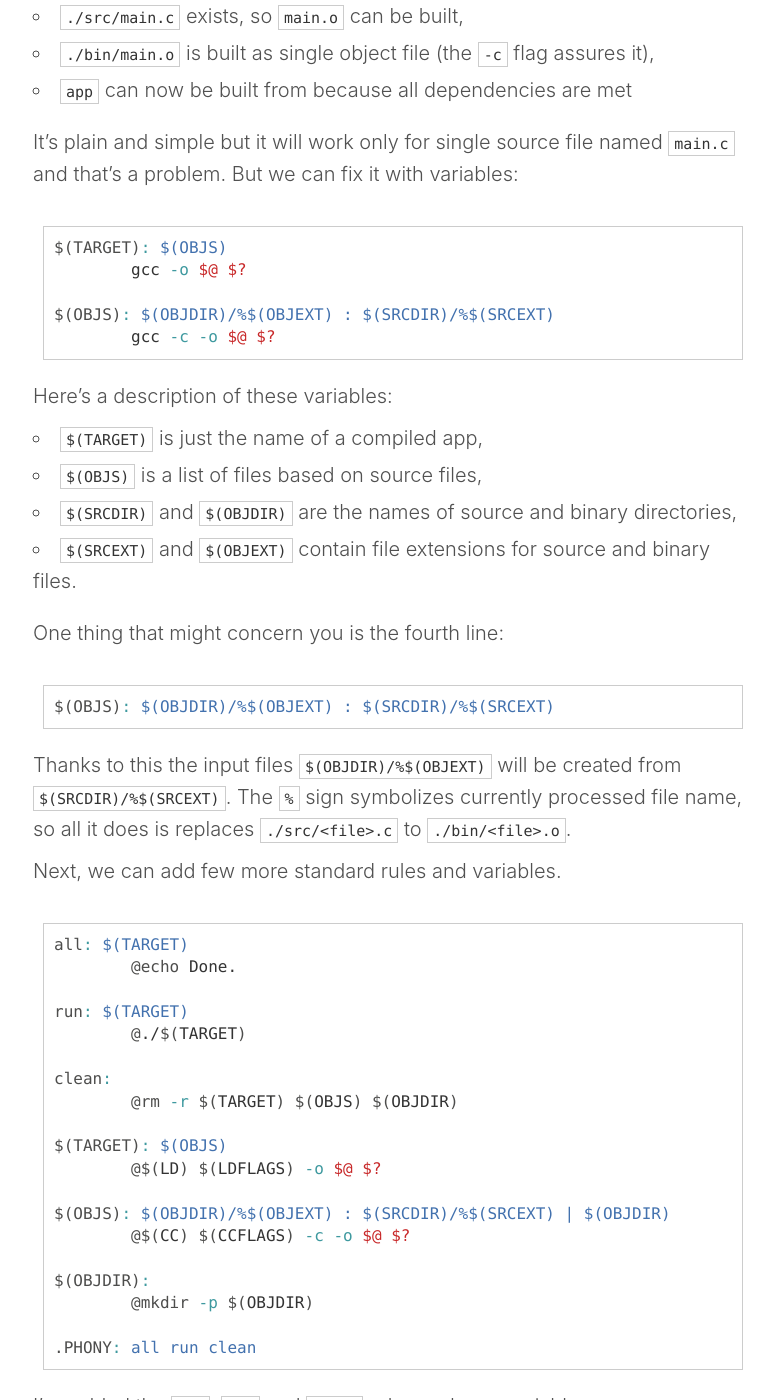
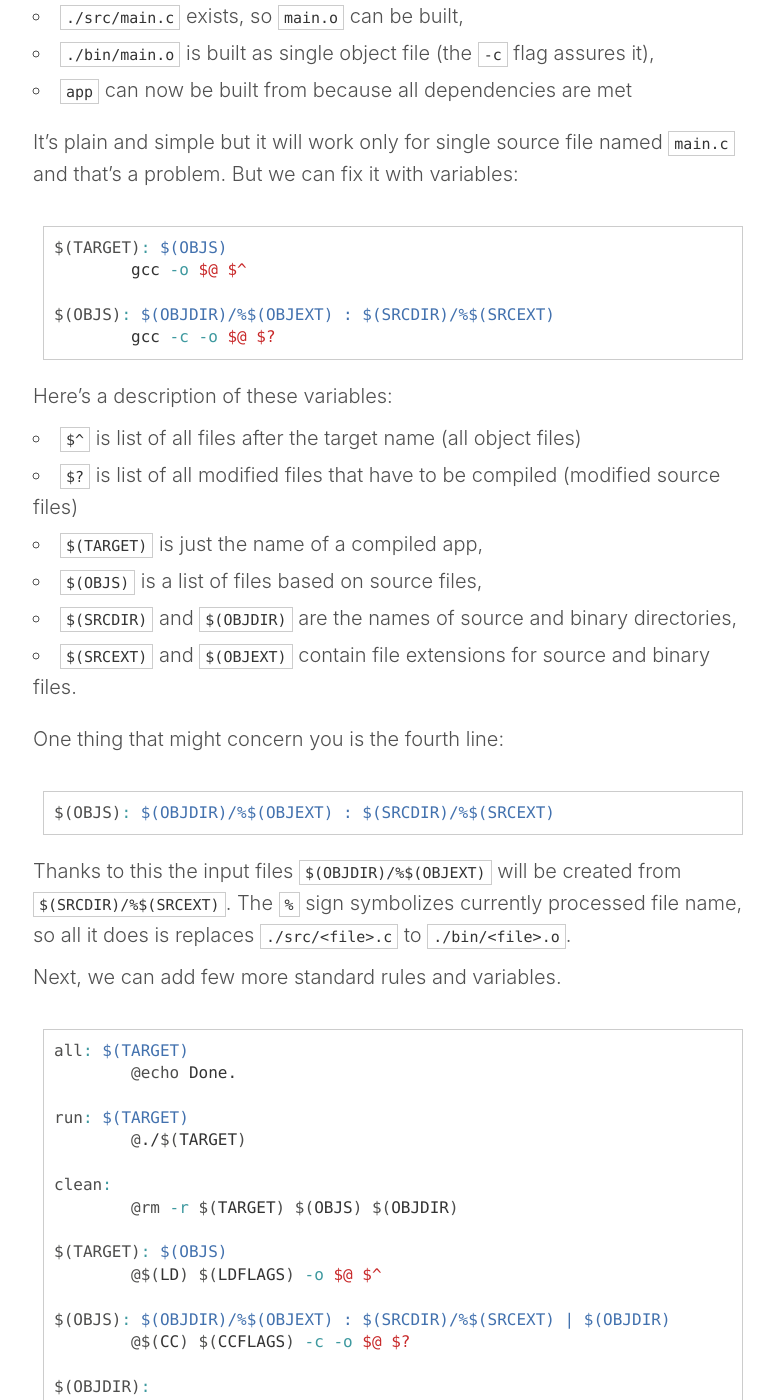
Before and after one commit to arturtamborski/arturtamborski.github.io, a Jekyll site: the page built from _posts/2018-03-20-simple-generic-makefile.md, in a window 1280 px wide and 1400 px high, scrolled down 1032 px. Shown: the whole window, without its empty margins (247-1021 px from the left). Built offline with Jekyll 4.4.1, drawn with Linux system fonts in a browser that asks for light colours; comment, search, counter and statistics services are not loaded.

Commit message:
fix important Makefile bug in post

````diff
--- a/_posts/2018-03-20-simple-generic-makefile.md
+++ b/_posts/2018-03-20-simple-generic-makefile.md
@@ -37,13 +37,15 @@ and that's a problem. But we can fix it with variables:
 
 ```makefile
 $(TARGET): $(OBJS)
-	gcc -o $@ $?
+	gcc -o $@ $^
 
 $(OBJS): $(OBJDIR)/%$(OBJEXT) : $(SRCDIR)/%$(SRCEXT)
 	gcc -c -o $@ $?
 ```
 
 Here's a description of these variables:
+  - `$^` is list of all files after the target name (all object files)
+  - `$?` is list of all modified files that have to be compiled (modified source files)
   - `$(TARGET)` is just the name of a compiled app,
   - `$(OBJS)` is a list of files based on source files,
   - `$(SRCDIR)` and `$(OBJDIR)` are the names of source and binary directories,
@@ -70,7 +72,7 @@ clean:
 	@rm -r $(TARGET) $(OBJS) $(OBJDIR)
 
 $(TARGET): $(OBJS)
-	@$(LD) $(LDFLAGS) -o $@ $?
+	@$(LD) $(LDFLAGS) -o $@ $^
 
 $(OBJS): $(OBJDIR)/%$(OBJEXT) : $(SRCDIR)/%$(SRCEXT) | $(OBJDIR)
 	@$(CC) $(CCFLAGS) -c -o $@ $?
````
Also changed, not shown: other parts of _posts/2018-03-20-simple-generic-makefile.md (+1 -1 lines).
